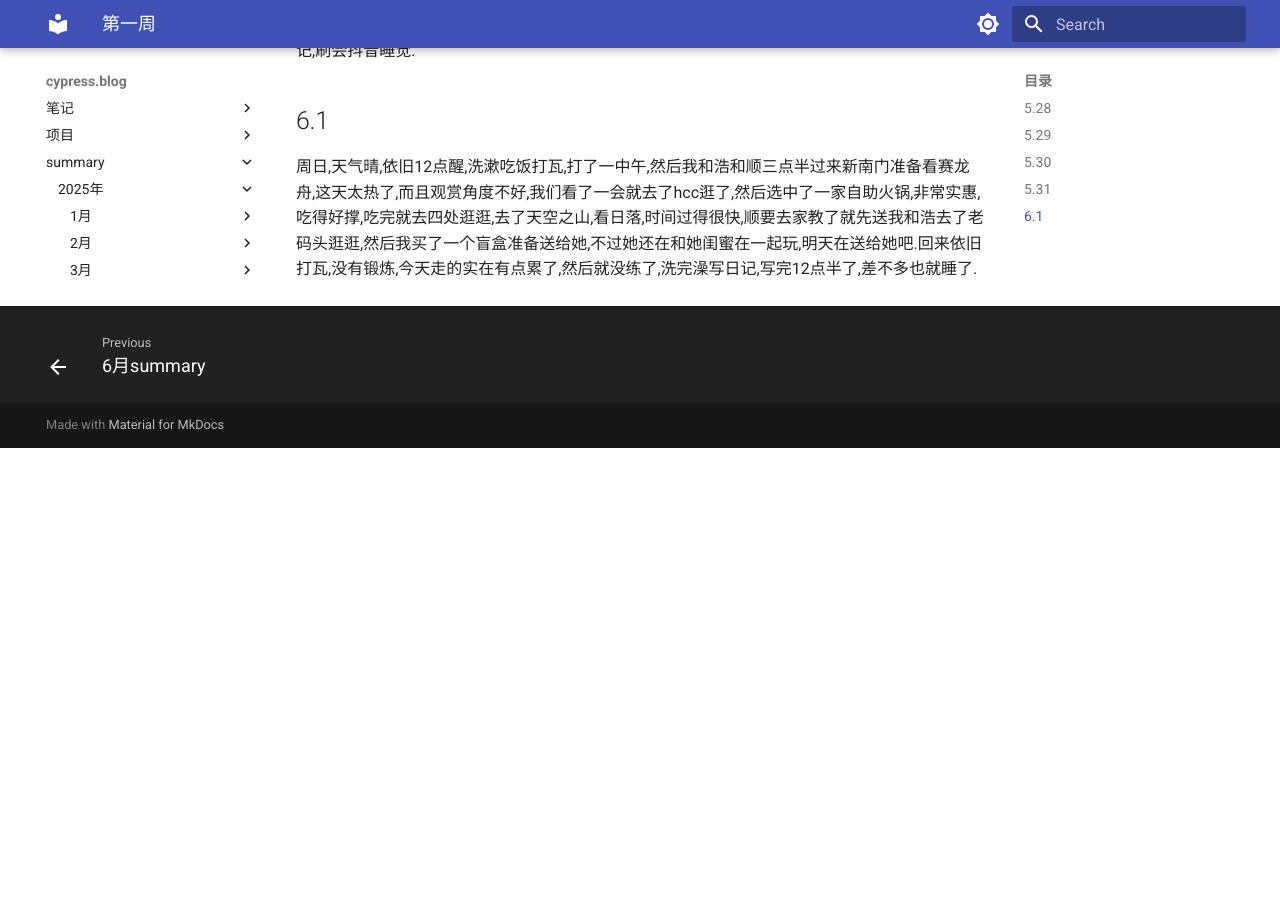
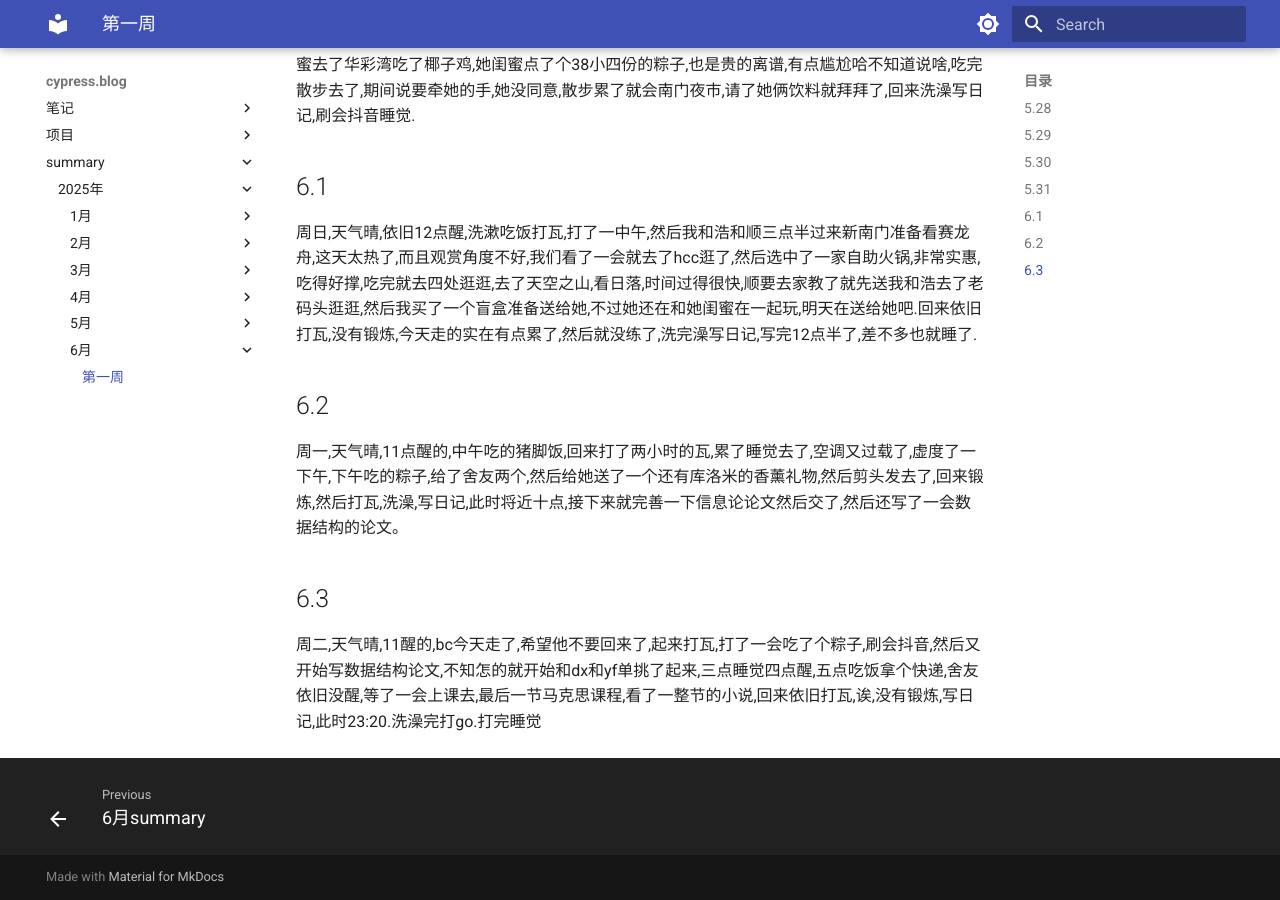
Before and after one commit to cyprer/blog0, an MkDocs documentation site: the page built from docs/summary/25year/6month/1week.md, in a window 1280 px wide and 900 px high, scrolled down 850 px. Built offline with MkDocs 1.6.1 and Material for MkDocs 9.7.7, drawn with Linux system fonts in a browser that asks for light colours; before the commit the page ends 1298 px from its top, so only the background shows below that.

Commit message:
docs: 更新25年6月第1周的生活记录
添加6月2日和6月3日的生活日志，完善本周的日常活动记录

```diff
--- a/docs/summary/25year/6month/1week.md
+++ b/docs/summary/25year/6month/1week.md
@@ -1,5 +1,5 @@
 # 第一周周结
-
+  没有学习以及爽玩的一周
 ## 5.28
   周三,天气晴,今早电路背了半节课的单词,接下就一直在学英语,下节课也是,中午回来打瓦...睡了一下午上体育课去了,这节课考试,天好热,懒得跑及格就好,晚上数据结构的课,本来想签完到就跑了,结果快下课才签到,于是看了三节课的仙逆小说,下课跑步去,跑完任务了,接着练腹肌,回来继续锻炼,然后打瓦,洗澡的时候都十二点了,赶紧来写日记了.
 
@@ -11,3 +11,7 @@
   周六,天气晴,11点醒的,然后12点下床洗漱然后吃饭去了,回来看小说到两点睡到三点多,起来打瓦,五点出去看看外面有没有卖粽子的,竟然没有,逛了一会就去了云洞图书馆看了日落,然后和她以及她闺蜜去了华彩湾吃了椰子鸡,她闺蜜点了个38小四份的粽子,也是贵的离谱,有点尴尬哈不知道说啥,吃完散步去了,期间说要牵她的手,她没同意,散步累了就会南门夜市,请了她俩饮料就拜拜了,回来洗澡写日记,刷会抖音睡觉.
 ## 6.1
   周日,天气晴,依旧12点醒,洗漱吃饭打瓦,打了一中午,然后我和浩和顺三点半过来新南门准备看赛龙舟,这天太热了,而且观赏角度不好,我们看了一会就去了hcc逛了,然后选中了一家自助火锅,非常实惠,吃得好撑,吃完就去四处逛逛,去了天空之山,看日落,时间过得很快,顺要去家教了就先送我和浩去了老码头逛逛,然后我买了一个盲盒准备送给她,不过她还在和她闺蜜在一起玩,明天在送给她吧.回来依旧打瓦,没有锻炼,今天走的实在有点累了,然后就没练了,洗完澡写日记,写完12点半了,差不多也就睡了.
+## 6.2
+  周一,天气晴,11点醒的,中午吃的猪脚饭,回来打了两小时的瓦,累了睡觉去了,空调又过载了,虚度了一下午,下午吃的粽子,给了舍友两个,然后给她送了一个还有库洛米的香薰礼物,然后剪头发去了,回来锻炼,然后打瓦,洗澡,写日记,此时将近十点,接下来就完善一下信息论论文然后交了,然后还写了一会数据结构的论文。
+## 6.3
+  周二,天气晴,11醒的,bc今天走了,希望他不要回来了,起来打瓦,打了一会吃了个粽子,刷会抖音,然后又开始写数据结构论文,不知怎的就开始和dx和yf单挑了起来,三点睡觉四点醒,五点吃饭拿个快递,舍友依旧没醒,等了一会上课去,最后一节马克思课程,看了一整节的小说,回来依旧打瓦,诶,没有锻炼,写日记,此时23:20.洗澡完打go.打完睡觉
```
